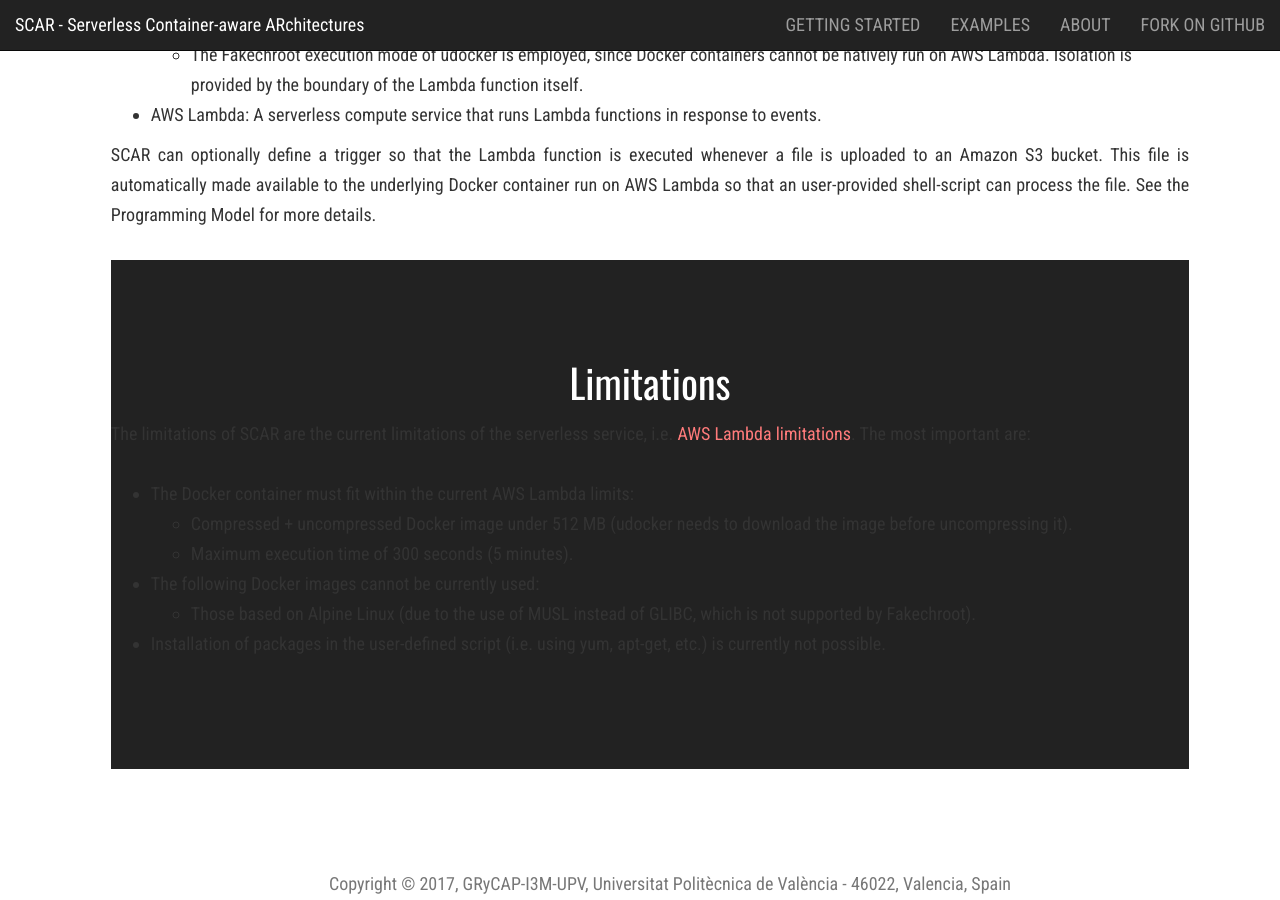
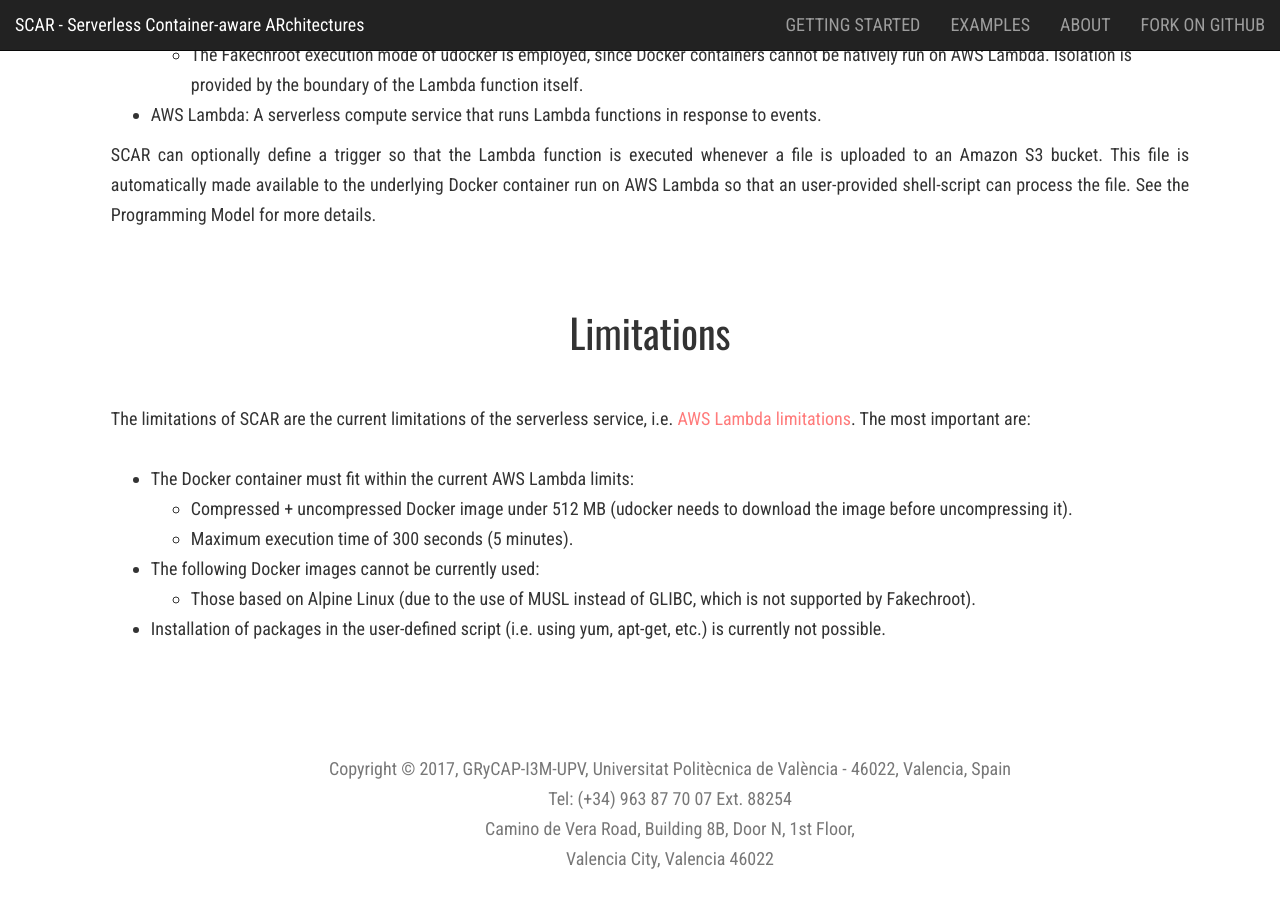
Before and after one commit to amcaar/try.github.io, a Jekyll site: the page built from index.html, in a window 1280 px wide and 900 px high, scrolled down 2322 px. Built offline with Jekyll 4.4.1, drawn with Linux system fonts in a browser that asks for light colours; nearby versions of some CDN libraries; the list of posts is cut into pages by our own code.

Commit message:
Update index.html

```diff
--- a/index.html
+++ b/index.html
@@ -87,7 +87,7 @@
                         <!--<h3> Architecture </h3>
                         <p> A brief description of the SCAR architecture would be here. Moreover we can add a figure. But I'll wait till the paper has been published.
                         </p>-->
-                        <section id="features" class="row-gray">
+
                         <h2 class="section-heading text-center"> Limitations </h2>
                         <p> The limitations of SCAR are the current limitations of the serverless service, i.e. <a href="http://docs.aws.amazon.com/lambda/latest/dg/limits.html"> AWS Lambda limitations</a>. The most important are:</p>
                         <ul>
@@ -102,6 +102,5 @@
                             </ul>
                             <li> Installation of packages in the user-defined script (i.e. using yum, apt-get, etc.) is currently not possible.</li>
                         </ul>
-                        </section>
                       </div>
                     </div>
```
Lines whose indentation alone changed are shown as unchanged.
